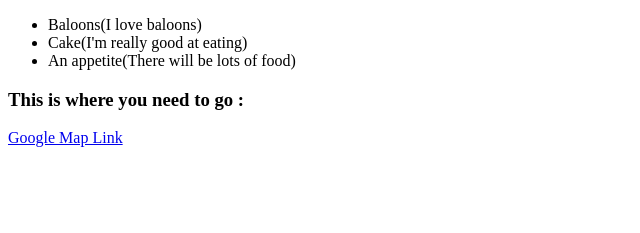
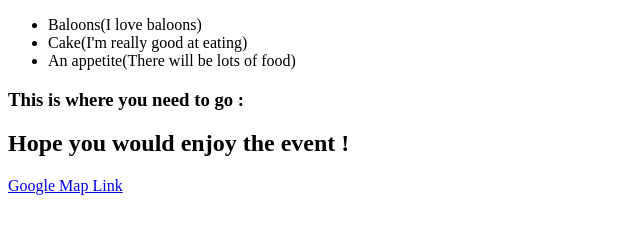
Before and after one commit to lakshaybaskotra/Birthday-Invitation, a plain HTML site: page index.html in a window 1280 px wide. Shown: the part 457-690 px from the top of the page, without its empty margins (0-640 px from the left). Drawn offline with Linux system fonts and the light colour scheme.

Commit message:
Update index.html

```diff
--- a/index.html
+++ b/index.html
@@ -11,5 +11,6 @@
     <li>An appetite(There will be lots of food)</li>
 </ul>
 <h3>This is where you need to go : </h3>
+<h2>Hope you would enjoy the event ! </h2>
 
 <a href="https://www.google.com/maps/place/Hotel+Grand+Cabbana+By+LevelUp+Hotels+%26+Resorts/@31.6289913,74.8891235,16z/data=!4m9!3m8!1s0x39197dfeda5b9fe3:0xed4249cfefab7812!5m2!4m1!1i2!8m2!3d31.6289908!4d74.8922317!16s%2Fg%2F11t2b58qzy?entry=ttu">Google Map Link</a>
```
